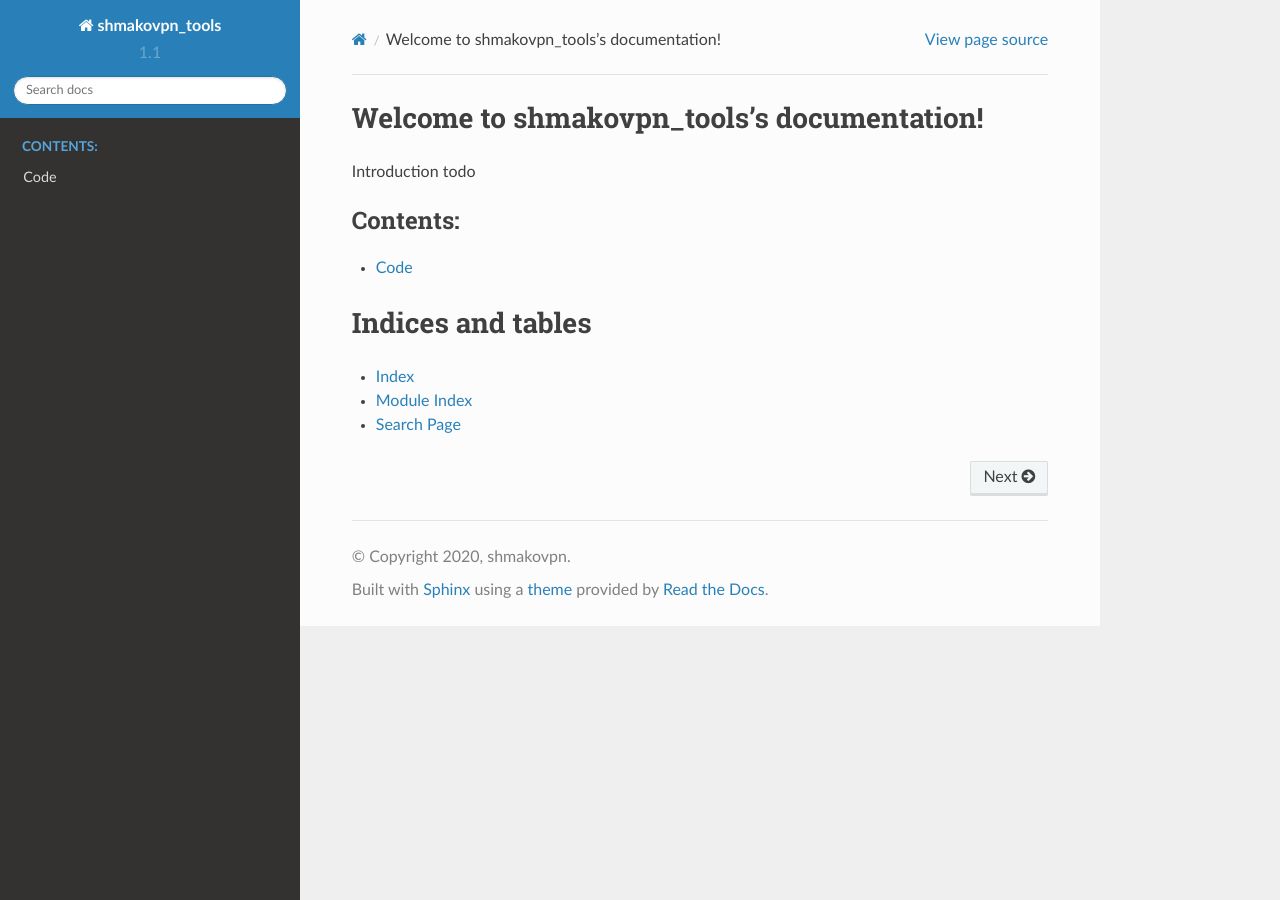
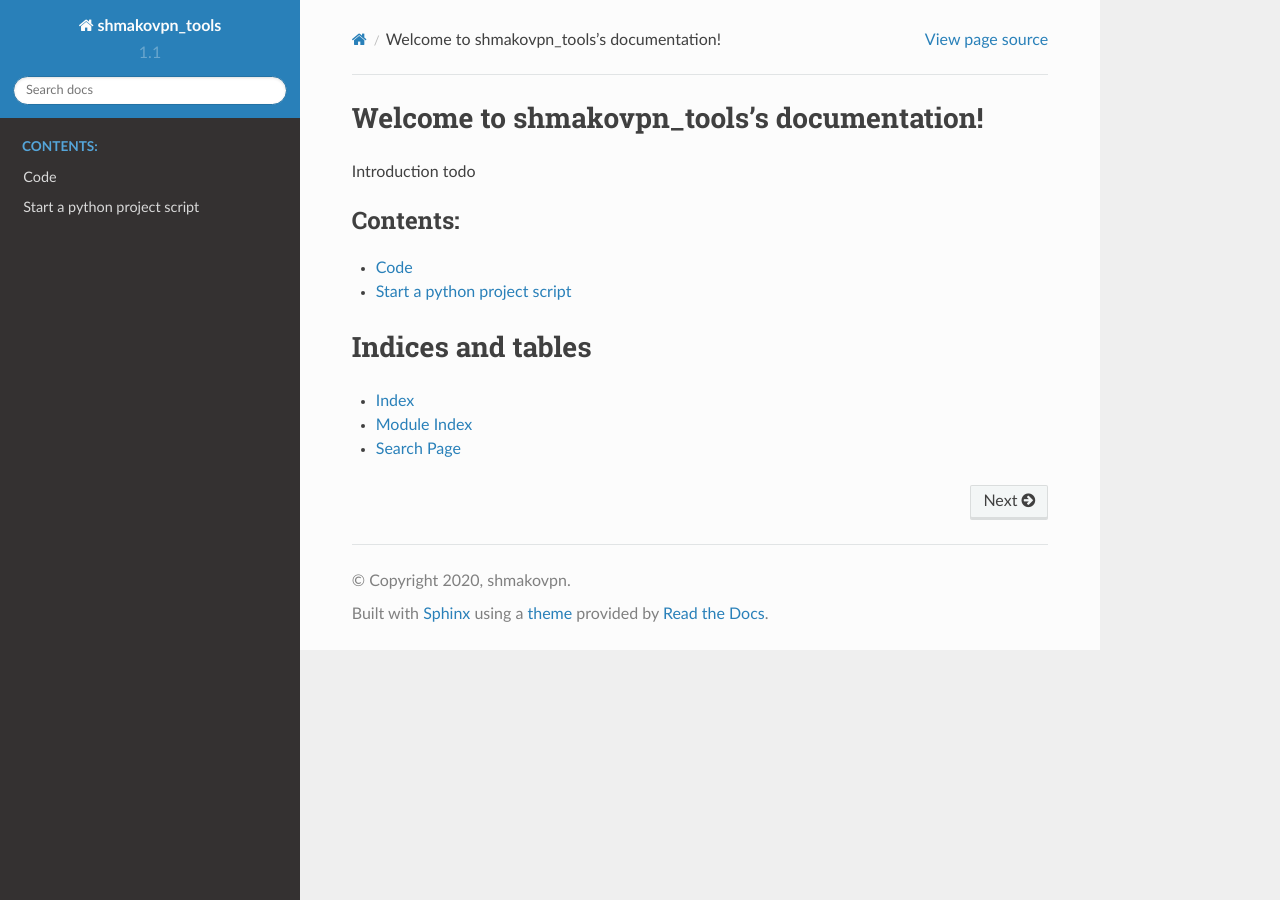
Before and after one commit to shmakovpn/shmakovpn_tools, a Sphinx documentation site: the page built from docs/source/index.rst, in a window 1280 px wide. Built offline with Sphinx 7.4.7 and the Read the Docs theme 2.0.0, drawn with Linux system fonts in a browser that asks for light colours.

Commit message:
added documentation about start_python_project.sh

```diff
--- a/docs/source/conf.py
+++ b/docs/source/conf.py
@@ -18,7 +18,6 @@
 PROJECT_DIR: str = os.path.dirname(DOCS_DIR)
 PACKAGE_DIR: str = os.path.join(PROJECT_DIR, PACKAGE)
 sys.path.insert(0, PACKAGE_DIR)
-print(sys.path)
 VERSION: str = ''
 with open(os.path.join(PACKAGE_DIR, 'version.py')) as version_file:
     exec(version_file.read())
--- a/docs/source/index.rst
+++ b/docs/source/index.rst
@@ -13,6 +13,7 @@
    :caption: Contents:
 
    code
+   start_python_project
 
 
 Indices and tables
--- /dev/null
+++ b/docs/source/start_python_project.rst
@@ -0,0 +1,5 @@
+Start a python project script
+=============================
+
+ .. literalinclude:: ../../start_python_project.sh
+  :language: bash
```
